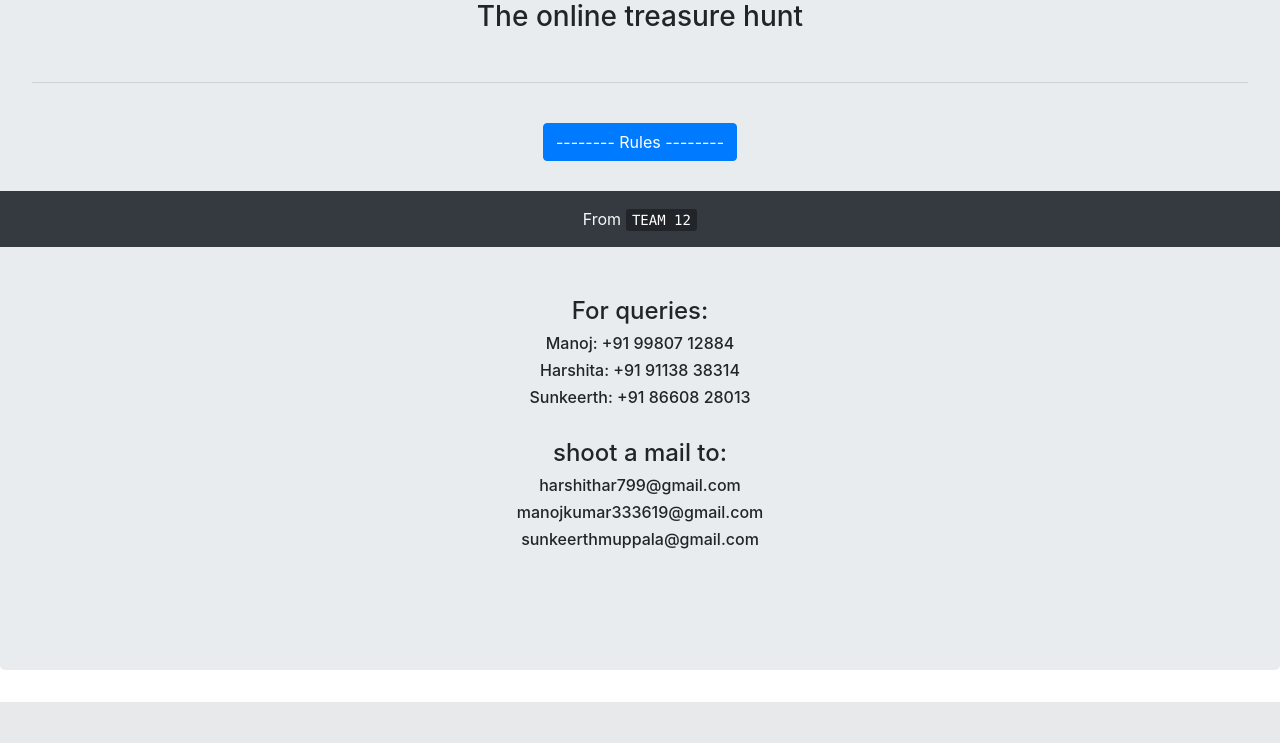
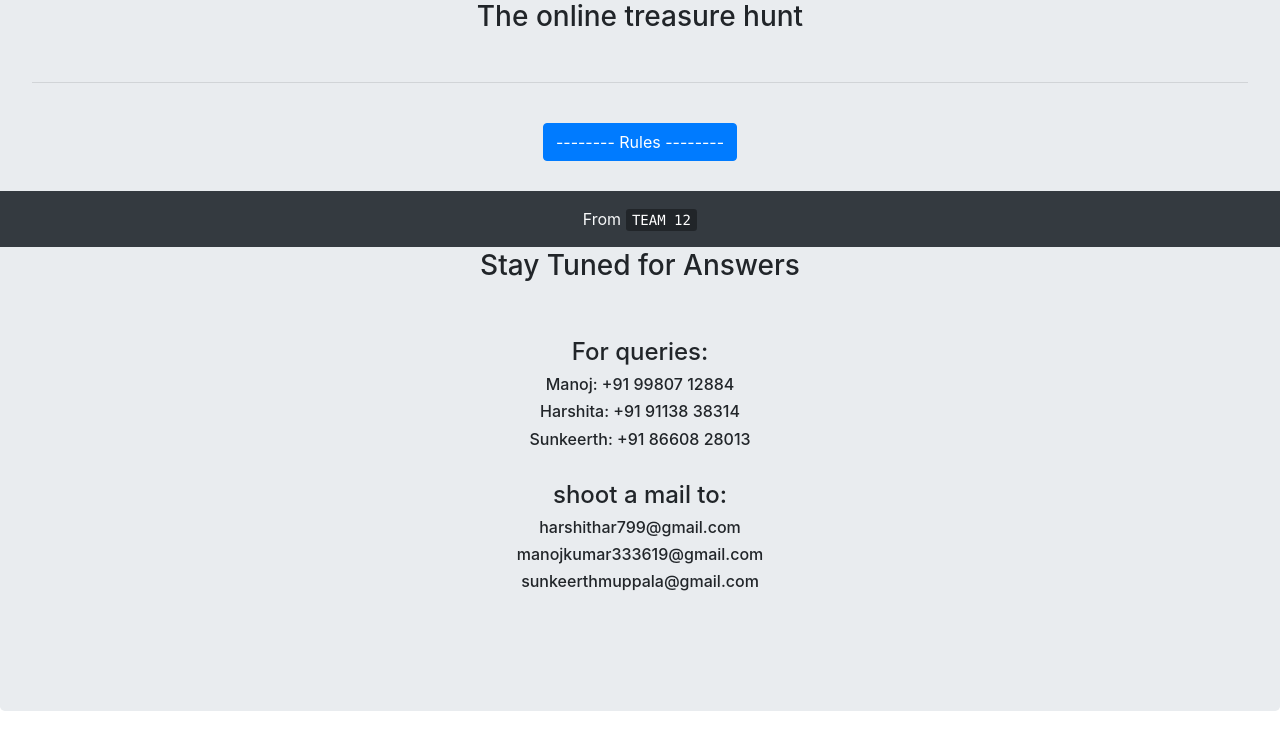
Before and after one commit to EagleCoder404/epsilon, a PHP site: page / in a window 1280 px wide. Shown: the part 553-1296 px from the top of the page. Before the commit the page ends 1255 px from the top, so only its background shows below. Run offline with PHP 8.4, Linux system fonts and the light colour scheme.

Commit message:
Update index.php

```diff
--- a/index.php
+++ b/index.php
@@ -133,7 +133,9 @@
 
 
 
-
+<div class="text-center">
+  <h3>Stay Tuned for Answers</h3>
+        </div>
 
 
 
```
